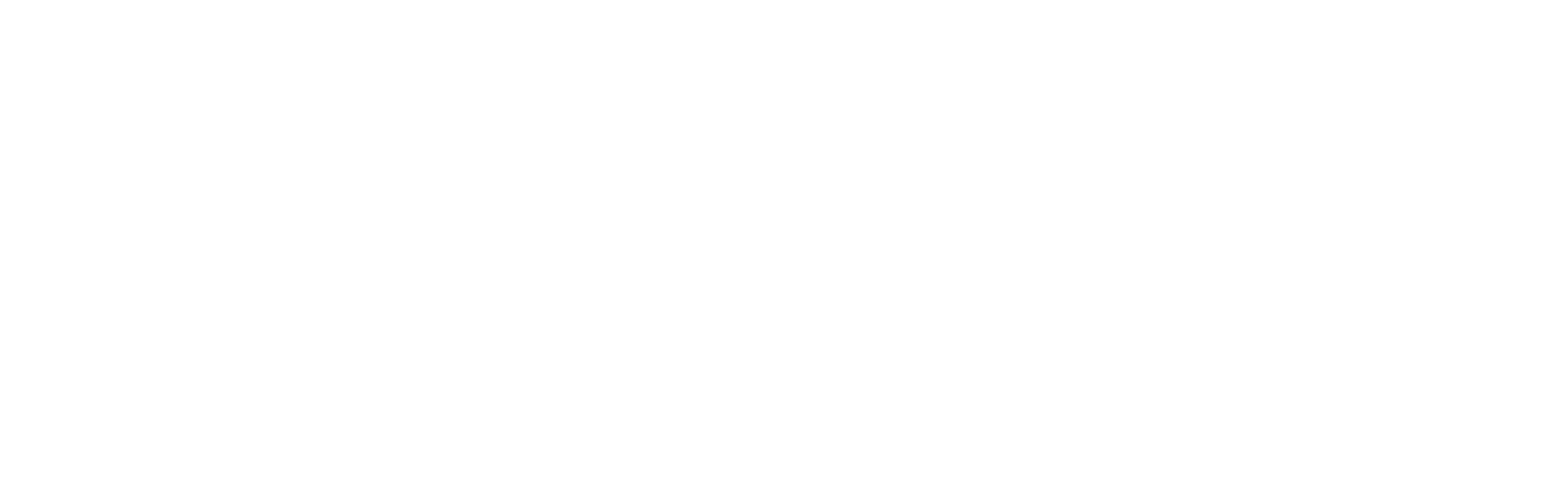
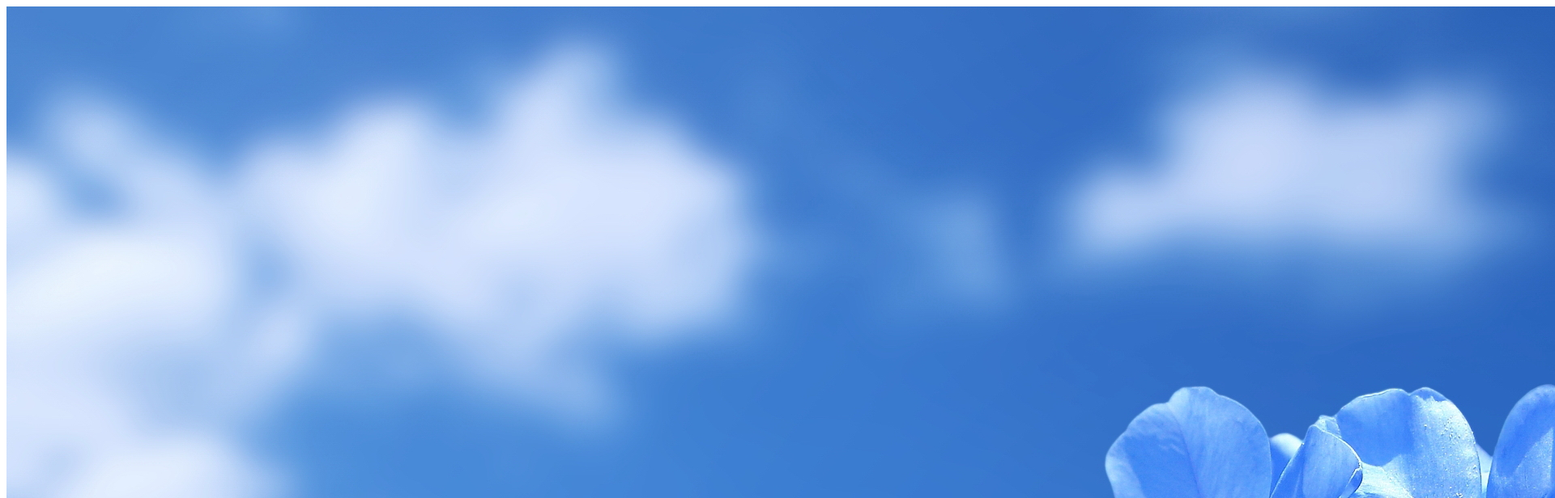
Before and after one commit to Minhaj-murad/my-third-repo, a plain HTML site: page index.html in a window 1280 px wide. Shown: the top 616 px of the page at 81% size, 1920 px wide, since content can reach past the window. Drawn offline with Linux system fonts and the light colour scheme.

Commit message:
image added

```diff
--- a/index.html
+++ b/index.html
@@ -7,6 +7,6 @@
     <title>github with gitbash</title>
 </head>
 <body>
-
+    <img src="blue flower.jpg" alt="">
 </body>
 </html>
```
Also changed, not shown: 3dhd2.jpg (added), 3dhd3.jpg (added), blue flower.jpg (added).
